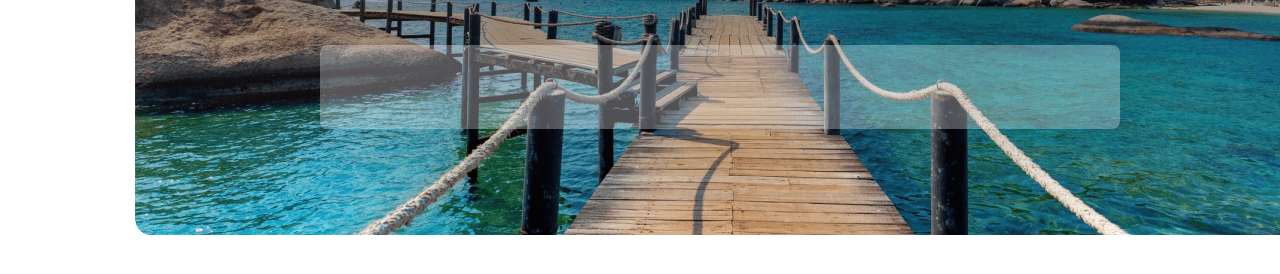
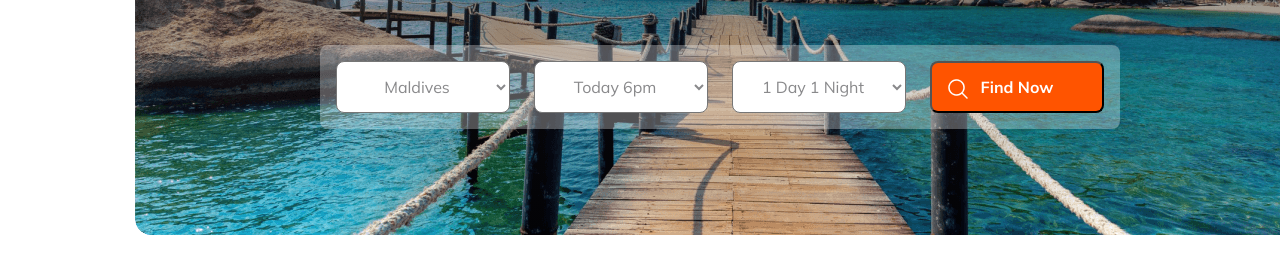
Before and after one commit to sakibsazal/Assignment-2, a plain HTML site: page index.html in a window 1280 px wide. Shown: the part 410-684 px from the top of the page. Drawn offline with nearby package versions, Linux system fonts and the light colour scheme.

Commit message:
added fast section

```diff
--- a/index.html
+++ b/index.html
@@ -32,16 +32,34 @@
                 <p class="banner-para"> Everyday we began by chilling at the beautiful beaches.The best part was sobering down to the soothing yet provocative sound of waves and the dying sun.
                 </p>
             <div class="frame1">
-                <a href=""></a>
-                <a href=""></a>
-                <a href=""></a>
-                <a href=""></a>
+                <select name="where go" id="manu">
+
+                    <option value="Maldives">Maldives</option>
+                    <option value="Indonesia">Indonesia</option>
+                    <option value="Srilanka">Srilanka</option>
+
+                </select>
+                <select name="when go" id="manu">
+
+                    <option value="Today">Today 6pm</option>
+                    <option value="Today">Today 8pm</option>
+                    <option value="Tomorrow">Tomorrow 10am</option>
+
+                </select>
+                <select name="select type" id="manu">
+
+                    <option value="Mini pack">1 Day 1 Night</option>
+                    <option value="small pack">2 Day 1 Night</option>
+                    <option value="standerd pack">3 Day 2 Night</option>
+
+                </select>
+                <a href=""> <button class="button">Find Now</button></a>
             </div>
 
 
         </section>
 
-
+        </select>
     </main>
 </body>
 </html>
--- a/styles/style.css
+++ b/styles/style.css
@@ -145,3 +145,34 @@ background: rgba(255, 255, 255, 0.30);
 
 margin: 48px 185px 106px 185px;
 }
+#manu{
+    width: 174px;
+height: 52px;
+flex-shrink: 0;
+border-radius: 8px;
+background: #FFF;
+color: rgba(19, 19, 24, 0.50);
+text-align: center;
+font-family: Mulish;
+font-size: 16px;
+font-style: normal;
+font-weight: 400;
+line-height: normal;
+}
+.button{
+    width: 174px;
+height: 52px;
+flex-shrink: 0;
+border-radius: 8px;
+background: #FF5400;
+color: #FFF;
+text-align: center;
+font-family: Mulish;
+font-size: 16px;
+font-style: normal;
+font-weight: 700;
+line-height: normal;
+background-image: url(/Images/Frame.png);
+background-repeat: no-repeat;
+background-position: 14px 14px ;
+}
```
